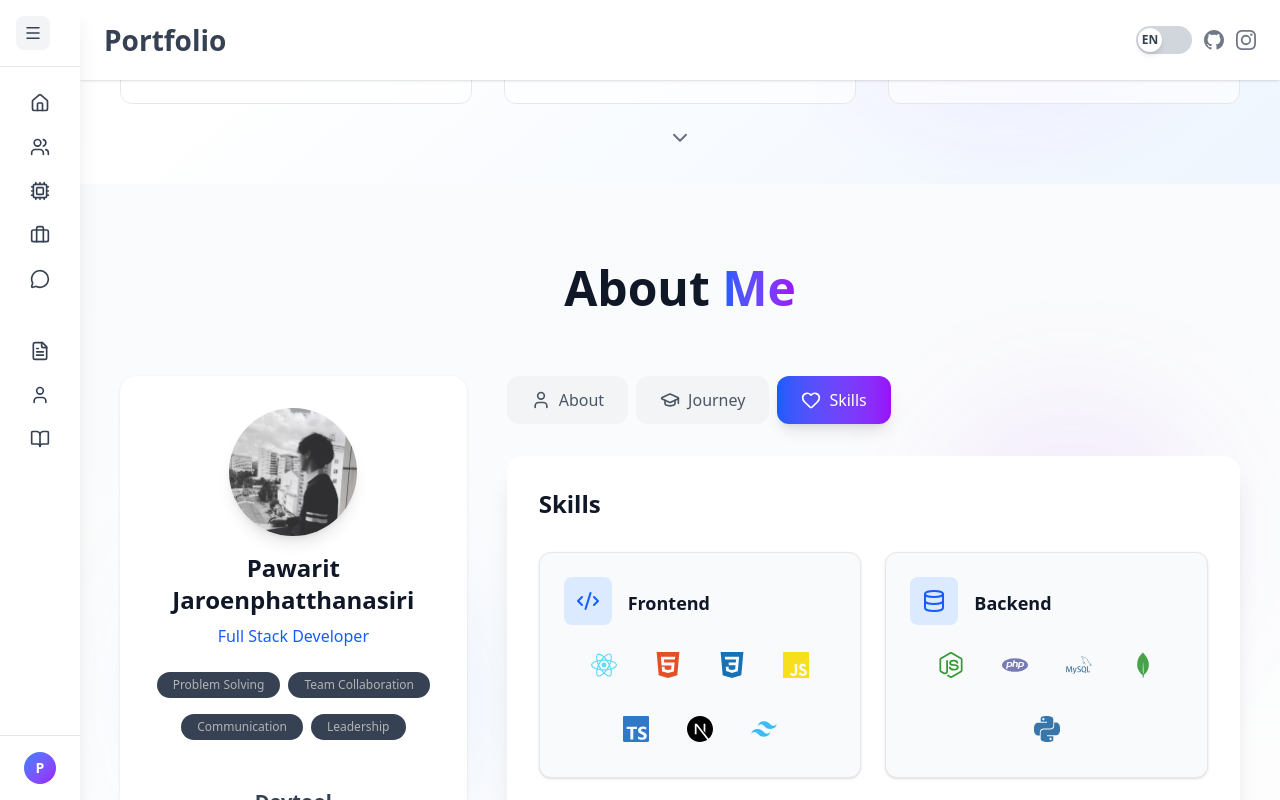
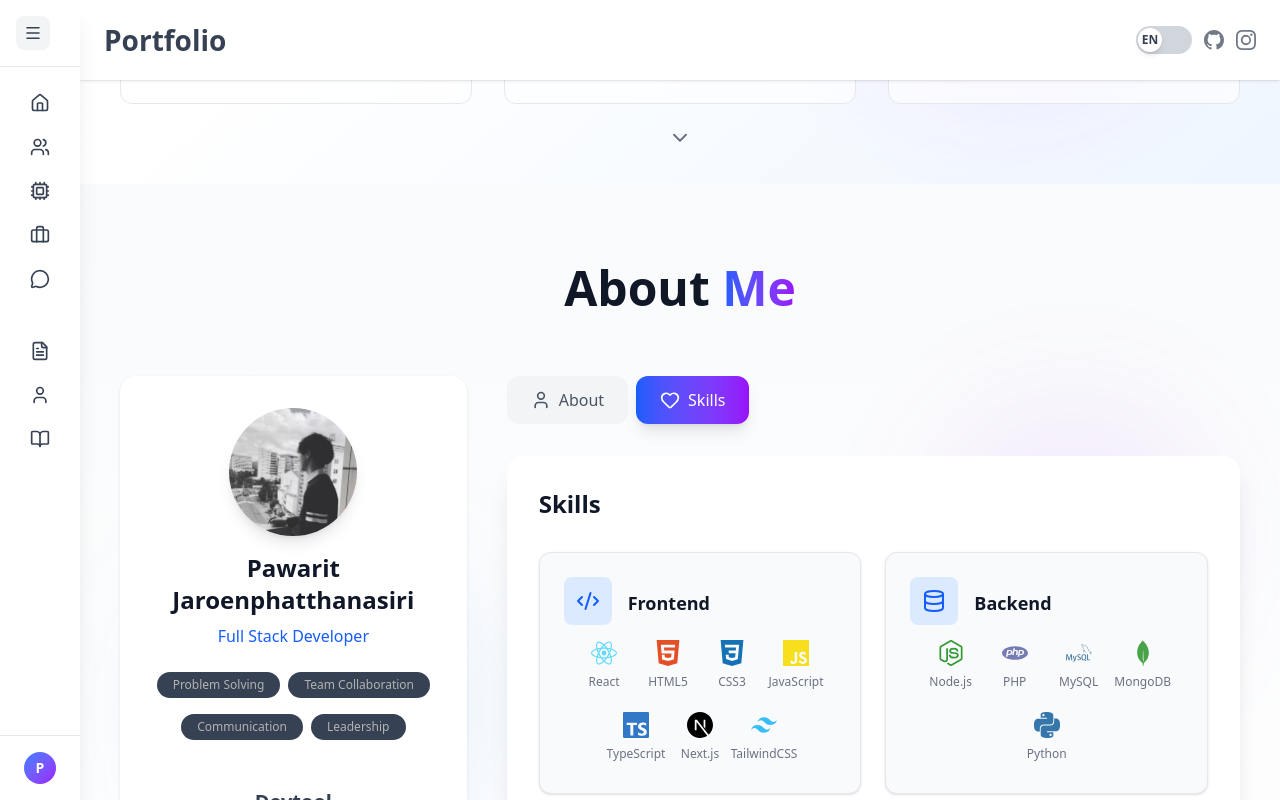
Before and after one commit to RitJaroen26/Resume-app, a Next.js app: page / in a window 1280 px wide. Both pictures are taken after a click on the button "Skills". Built offline with nearby package versions, Linux system fonts and the light colour scheme.

Commit message:
ีupdated about section

```diff
--- a/components/AboutSection.tsx
+++ b/components/AboutSection.tsx
@@ -134,7 +134,7 @@ export default function AboutSection() {
                                     key={tab.id}
                                     onClick={() => setActiveTab(tab.id)}
                                     className={`flex items-center gap-2 px-6 py-3 rounded-xl font-medium transition-all duration-300 ${activeTab === tab.id
-                                        ? 'bg-gradient-to-r from-blue-600 to-purple-600 text-white shadow-lg'
+                                        ? 'bg-gradient-to-r from-blue-600 to-purple-600 text-white shadow-lg cursor-pointer'
                                         : isDarkMode
                                             ? 'bg-gray-800 text-gray-300 hover:bg-gray-700'
                                             : 'bg-gray-100 text-gray-600 hover:bg-gray-200'
@@ -213,7 +213,7 @@ export default function AboutSection() {
                                     </motion.div>
                                 )}
 
-                                {activeTab === 'journey' && (
+                                {/* {activeTab === 'journey' && (
                                     <motion.div
                                         key="journey"
                                         initial={{ opacity: 0, y: 20 }}
@@ -235,7 +235,7 @@ export default function AboutSection() {
                                                 >
                                                     <div className="flex-shrink-0">
                                                         <div className={`w-12 h-12 bg-gradient-to-r ${item.color} rounded-full flex items-center justify-center text-white font-bold shadow-lg`}>
-                                                            {item.year.slice(-2)}
+                                                            {item.year}
                                                         </div>
                                                     </div>
                                                     <div className="flex-1">
@@ -250,7 +250,7 @@ export default function AboutSection() {
                                             ))}
                                         </div>
                                     </motion.div>
-                                )}
+                                )} */}
 
                                 {activeTab === 'values' && (
                                     <motion.div
@@ -283,16 +283,21 @@ export default function AboutSection() {
                                                         </h4>
                                                     </div>
 
-                                                    <div className='flex justify-center gap-4 flex-wrap'>
+                                                    <div className='flex justify-center gap-4 flex-wrap space-y-2'>
                                                         {value.skill.map((skill, i) => (
                                                             <div
                                                                 key={i}
                                                                 className={`w-12 h-12 rounded-lg flex items-center justify-center transition-transform transform hover:scale-110`}
                                                                 aria-hidden={false}
                                                             >
-                                                                <span className={`${isDarkMode ? 'text-blue-300' : 'text-blue-600'}`}>
-                                                                    {skill}
-                                                                </span>
+                                                                <div className='flex flex-col items-center'>
+                                                                    <span className={`${isDarkMode ? 'text-blue-300' : 'text-blue-600'}`}>
+                                                                        {skill.icon}
+                                                                    </span>
+                                                                    <p className="text-xs mt-2 text-gray-500 dark:text-gray-400 text-center">
+                                                                        {skill.title}
+                                                                    </p>
+                                                                </div>
                                                             </div>
                                                         ))}
                                                     </div>
--- a/components/Data/aboutData.tsx
+++ b/components/Data/aboutData.tsx
@@ -16,7 +16,7 @@ import {
     SiGithub,
     SiSourcetree,
     SiDocker,
-    SiTailwindcss
+    SiTailwindcss,
 } from 'react-icons/si';
 
 import {
@@ -45,39 +45,39 @@ import {
 
 export const tabs = [
     { id: 'story', label: 'About', icon: <User size={20} /> },
-    { id: 'journey', label: 'Journey', icon: <GraduationCap size={20} /> },
+    // { id: 'journey', label: 'Journey', icon: <GraduationCap size={20} /> },
     { id: 'values', label: 'Skills', icon: <Heart size={20} /> }
 ];
 
 export const journey = [
     {
-        year: '2020',
+        year: '2019',
         title: 'Started Programming',
-        description: 'Began my journey with web development and fell in love with creating digital solutions.',
+        description: 'I started programming by trying Python as my first language.',
         color: 'from-blue-500 to-cyan-500'
     },
     {
-        year: '2021',
-        title: 'First Projects',
-        description: 'Built my first web applications and discovered the power of modern frameworks.',
+        year: '2020',
+        title: 'First Website',
+        description: 'Started experimenting with writing websites using HTML, CSS, and JavaScript.',
         color: 'from-purple-500 to-pink-500'
     },
     {
-        year: '2022',
+        year: '2023',
         title: 'Expanded Skills',
-        description: 'Learned backend development, databases, and mobile app development.',
+        description: 'Learned backend development and databases',
         color: 'from-green-500 to-emerald-500'
     },
     {
-        year: '2023',
+        year: '2024',
         title: 'Professional Growth',
-        description: 'Started working on real projects and collaborating with teams.',
+        description: 'Learned how to use frameworks and libraries such as React',
         color: 'from-orange-500 to-red-500'
     },
     {
-        year: '2024',
-        title: 'Full Stack Mastery',
-        description: 'Achieved proficiency in full-stack development and modern technologies.',
+        year: '2025',
+        title: 'Full Stack',
+        description: 'Have the ability and self-development in full-stack development and modern technologies.',
         color: 'from-indigo-500 to-purple-500'
     }
 ];
@@ -87,42 +87,42 @@ export const values = [
         icon: <Code2 size={24} />,
         title: 'Frontend',
         skill: [
-            <SiReact size={26} key="react" title="React" color="#61DAFB" />,
-            <SiHtml5 size={26} key="html" title="HTML5" color="#E34F26" />,
-            <SiCss3 size={26} key="css" title="CSS3" color="#1572B6" />,
-            <SiJavascript size={26} key="js" title="JavaScript" color="#F7DF1E" />,
-            <SiTypescript size={26} key="ts" title="TypeScript" color="#3178C6" />,
-            <SiNextdotjs size={26} key="next" title="NextJs" color="#000000" />,
-            <SiTailwindcss size={26} key="next" title="TailwindCSS" color="#38BDF8" />,
+            { icon: <SiReact size={26} color="#61DAFB" />, title: "React" },
+            { icon: <SiHtml5 size={26} color="#E34F26" />, title: "HTML5" },
+            { icon: <SiCss3 size={26} color="#1572B6" />, title: "CSS3" },
+            { icon: <SiJavascript size={26} color="#F7DF1E" />, title: "JavaScript" },
+            { icon: <SiTypescript size={26} color="#3178C6" />, title: "TypeScript" },
+            { icon: <SiNextdotjs size={26} color="#000000" />, title: "Next.js" },
+            { icon: <SiTailwindcss size={26} color="#38BDF8" />, title: "TailwindCSS" },
         ]
     },
     {
         icon: <FiDatabase size={24} />,
         title: 'Backend',
         skill: [
-            <SiNodedotjs size={26} key="node" title="NodeJS" color="#339933" />,
-            <SiPhp size={26} key="php" title="PHP" color="#777BB4" />,
-            <SiMysql size={26} key="mysql" title="MySQL" color="#4479A1" />,
-            <SiMongodb size={26} key="mongodb" title="MongoDB" color="#47A248" />,
-            <SiPython size={26} key="python" title="Python" color="#3776AB" />,
+            { icon: <SiNodedotjs size={26} color="#339933" />, title: "Node.js" },
+            { icon: <SiPhp size={26} color="#777BB4" />, title: "PHP" },
+            { icon: <SiMysql size={26} color="#4479A1" />, title: "MySQL" },
+            { icon: <SiMongodb size={26} color="#47A248" />, title: "MongoDB" },
+            { icon: <SiPython size={26} color="#3776AB" />, title: "Python" },
         ]
     },
     {
         icon: <FiPenTool size={24} />,
         title: 'Design',
         skill: [
-            <SiFigma size={26} key="figma" title="Figma" color="#F24E1E" />,
-            <SiCanva size={26} key="canva" title="Canva" color="#00C4CC" />
+            { icon: <SiFigma size={26} color="#F24E1E" />, title: "Figma" },
+            { icon: <SiCanva size={26} color="#00C4CC" />, title: "Canva" }
         ]
     },
     {
         icon: <FiTool size={24} />,
         title: 'Other',
         skill: [
-            <SiPostman size={26} key="postman" title="Postman" color="#FF6C37" />,
-            <SiGithub size={26} key="github" title="GitHub" color="#181717" />,
-            <SiSourcetree size={26} key="sourcetree" title="SourceTree" color="#0052CC" />,
-            <SiDocker size={26} key="docker" title="Docker" color="#2496ED" />,
+            { icon: <SiPostman size={26} color="#FF6C37" />, title: "Postman" },
+            { icon: <SiGithub size={26} color="#181717" />, title: "GitHub" },
+            { icon: <SiSourcetree size={26} color="#0052CC" />, title: "SourceTree" },
+            { icon: <SiDocker size={26} color="#2496ED" />, title: "Docker" },
         ]
     }
 ];
--- a/components/Data/projectsData.tsx
+++ b/components/Data/projectsData.tsx
@@ -75,6 +75,50 @@ export const projects: Project[] = [
         githubUrl: "https://github.com/RitJaroen26/LeafMeat",
         icon: <Globe size={24} />
     },
+    {
+        id: 2,
+        title: "Travel Recommendation Mobile App",
+        category: "Web & Mobile",
+        categoryName: "Mobile Application",
+        image: "/images/TravelApp.png",
+        technologies: ["React Native", "Expo"],
+        date: "2024",
+        description: "Develop a mobile app with React Native that introduces the location of Phra Pathom Chedi Temple in Nakhon Pathom.",
+        longDescription: "A comprehensive task management mobile application built with React Native, featuring real-time synchronization across devices using Firebase. The app includes project organization, team collaboration, deadline tracking, and push notifications. Users can create projects, assign tasks to team members, set priorities, and track progress with intuitive charts and statistics.",
+        features: [
+            "Real-time task synchronization",
+            "Team collaboration and assignment",
+            "Project organization and categorization",
+            "Deadline tracking with notifications",
+            "Progress analytics and reporting",
+            "Offline functionality with sync"
+        ],
+        demoUrl: "#",
+        githubUrl: "https://github.com/RitJaroen26/Travel2",
+        icon: <Smartphone size={24} />
+    },
+    {
+        id: 3,
+        title: "Basic Kanban Boards",
+        category: "Web & Mobile",
+        categoryName: "Web Application",
+        image: "/images/Kanban1.png",
+        technologies: ["React"],
+        date: "2023",
+        description: "Development a kanban boards with design and critical thinking.",
+        longDescription: "An interactive weather dashboard built with Vue.js that provides current weather conditions, 5-day forecasts, and historical weather data visualization. The application integrates with the OpenWeather API to fetch real-time weather data and uses Chart.js for beautiful data visualization. Features include geolocation support, multiple city tracking, and weather alerts.",
+        features: [
+            "Real-time weather data from OpenWeather API",
+            "5-day weather forecast",
+            "Interactive charts and data visualization",
+            "Geolocation-based weather detection",
+            "Multiple city weather tracking",
+            "Weather alerts and notifications"
+        ],
+        demoUrl: "https://basic-kanban-board.vercel.app/",
+        githubUrl: "https://github.com/RitJaroen26/basic-kanban-board",
+        icon: <Globe size={24} />
+    }
 ];
 
 export const miniProjects: MiniProject[] = [
--- a/components/PortfolioSection.tsx
+++ b/components/PortfolioSection.tsx
@@ -183,7 +183,7 @@ export default function PortfolioSection() {
         if (filteredMiniProjects.length === 0) return [];
 
         if (isMobile) {
-            return [{ ...filteredMiniProjects[currentIndex % filteredMiniProjects.length], position: 0 }];
+            return [{ ...filteredMiniProjects[currentIndexMini % filteredMiniProjects.length], position: 0 }];
         } else {
             const result = [];
             for (let i = 0; i < Math.min(3, filteredMiniProjects.length); i++) {
@@ -627,7 +627,7 @@ export default function PortfolioSection() {
                     className="text-center"
                 >
                     <div className='flex flex-col-reverse md:flex-row justify-between md:ml-10 items-center mt-20'>
-                        <h1 className={`text-[20px] md:text-[30px] ${isDarkMode ? "text-white" : "text-gray-600"} mb-4 text-[30px] font-semibold`}>Workshops</h1>
+                        <h1 className={`text-[20px] md:text-[30px] ${isDarkMode ? "text-white" : "text-gray-600"} mb-4 text-[30px] font-semibold`}>Workshop</h1>
 
                         <div className={`hidden md:block text-[15px] ${isDarkMode ? 'text-gray-400' : 'text-gray-600'} mb-4`}>
                             Showing {filteredMiniProjects.length} {filteredMiniProjects.length === 1 ? 'workshops' : 'workshop'}
--- a/package.json
+++ b/package.json
@@ -6,7 +6,8 @@
     "dev": "next dev --turbopack",
     "build": "next build --turbopack",
     "start": "next start",
-    "lint": "eslint"
+    "lint": "eslint",
+    "pages:deploy": "npx @cloudflare/next-on-pages@1"
   },
   "dependencies": {
     "framer-motion": "^12.23.12",
```
Also changed, not shown: components/HomeSection.tsx (+4 -4 lines).
